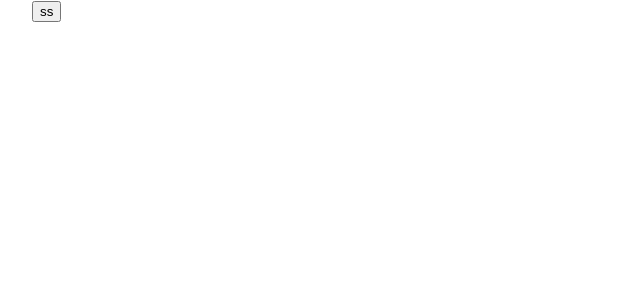
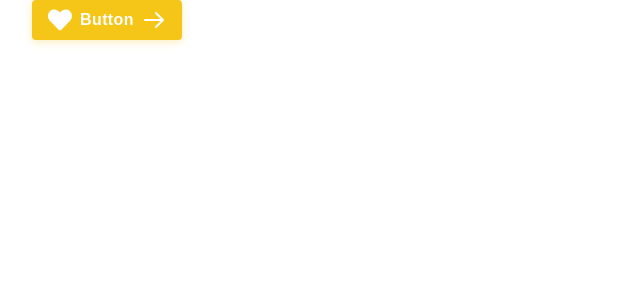
Before and after one commit to ffcabbar/next-movie, a Next.js app: page / in a window 1280 px wide. Shown: the top 300 px of the page, without its empty margins (0-640 px from the left). Built offline with nearby package versions, Linux system fonts and the light colour scheme.

Commit message:
adds button component and classnames package

```diff
--- /dev/null
+++ b/components/lib/Button/Button.module.scss
@@ -0,0 +1,76 @@
+.button {
+  display: flex;
+  align-items: center;
+  gap: 8px;
+  font-weight: 600;
+  letter-spacing: 0.4px;
+  border: none;
+  padding: 0 1rem;
+  border-radius: 4px;
+  box-shadow: 0 2px 8px 0 rgba(#f5c518, 0.3);
+  cursor: pointer;
+  transition-duration: 0.2s;
+  transition-timing-function: cubic-bezier(0.2, 0.8, 0.4, 1);
+
+  &:disabled {
+    cursor: not-allowed;
+    background-color: var(--color-gray-200);
+    color: var(--color-gray-300);
+  }
+
+  span {
+    margin-bottom: -4px;
+  }
+}
+
+.buttonXs {
+  height: 1.5rem;
+  min-width: 1.5rem;
+  font-size: 0.75rem;
+}
+.buttonSm {
+  height: 2rem;
+  min-width: 2rem;
+  font-size: 0.875rem;
+}
+.buttonMd {
+  height: 2.5rem;
+  min-width: 2.5rem;
+  font-size: 1rem;
+}
+.buttonLg {
+  height: 3rem;
+  min-width: 3rem;
+  font-size: 1.125rem;
+}
+
+.buttonSolid {
+  background: var(--color-primary);
+  color: var(--color-white);
+
+  &:hover {
+    background: darken(#f5c518, 5%);
+    transform: translateY(-2px);
+  }
+}
+.buttonOutline {
+  background: transparent;
+  color: var(--color-primary);
+  border: 1px solid var(--color-primary);
+
+  &:hover {
+    background: lighten(#f5c518, 45%);
+    transform: translateY(-2px);
+  }
+}
+.buttonGhost {
+  background: transparent;
+  color: var(--color-primary);
+  border: none;
+  box-shadow: none;
+
+  &:hover {
+    background: lighten(#f5c518, 40%);
+    transform: translateY(-2px);
+  }
+}
--- a/components/lib/Button/Button.tsx
+++ b/components/lib/Button/Button.tsx
@@ -1,14 +1,73 @@
 import React from 'react';
-
+import cn from 'classnames';
+import styles from './Button.module.scss';
 export interface IButtonProps
   extends React.DetailedHTMLProps<
-      React.ButtonHTMLAttributes<HTMLButtonElement>,
-      HTMLButtonElement
-    >,
-    React.AriaAttributes {}
+    React.ButtonHTMLAttributes<HTMLButtonElement>,
+    HTMLButtonElement
+  > {
+  size?: ButtonSize;
+  variant?: ButtonVariant;
+  leftIcon?: React.ReactElement;
+  rightIcon?: React.ReactElement;
+}
 
-export const ButtonPrimary: React.FC<IButtonProps> = (props) => {
-  const { children, ...rest } = props;
+type ButtonSize = 'xs' | 'sm' | 'md' | 'lg';
+type ButtonVariant = 'solid' | 'outline' | 'ghost';
 
-  return <button {...rest}>{children}</button>;
+export const Button: React.FC<IButtonProps> = (props) => {
+  const {
+    children = 'Button',
+    style,
+    className,
+    size = 'md',
+    variant = 'solid',
+    leftIcon,
+    rightIcon,
+    ...rest
+  } = props;
+
+  let _style: React.CSSProperties = style || {};
+
+  /* Override Defaults */
+  // if (color && _style) {
+  //   _style.color = color;
+  // }
+
+  let buttonSize;
+  if (size === 'xs') {
+    buttonSize = styles.buttonXs;
+  } else if (size === 'sm') {
+    buttonSize = styles.buttonSm;
+  } else if (size === 'md') {
+    buttonSize = styles.buttonMd;
+  } else {
+    buttonSize = styles.buttonLg;
+  }
+
+  let buttonVariant;
+  if (variant === 'solid') {
+    buttonVariant = styles.buttonSolid;
+  } else if (variant === 'outline') {
+    buttonVariant = styles.buttonOutline;
+  } else if (variant === 'ghost') {
+    buttonVariant = styles.buttonGhost;
+  }
+
+  return (
+    <button
+      className={cn(
+        styles.button,
+        `${buttonSize}`,
+        `${buttonVariant}`,
+        className
+      )}
+      style={_style}
+      {...rest}
+    >
+      {leftIcon && <span>{leftIcon}</span>}
+      {children}
+      {rightIcon && <span>{rightIcon}</span>}
+    </button>
+  );
 };
--- a/package.json
+++ b/package.json
@@ -11,6 +11,7 @@
     "pre-commit": "yarn format && yarn lint && git add ."
   },
   "dependencies": {
+    "classnames": "^2.3.1",
     "next": "12.0.7",
     "react": "17.0.2",
     "react-dom": "17.0.2",
--- a/pages/index.tsx
+++ b/pages/index.tsx
@@ -1,6 +1,6 @@
 import type { NextPage } from 'next';
 import Head from 'next/head';
-import { ButtonPrimary } from '../components/lib/Button/Button';
+import { Button } from '../components/lib/Button/Button';
 import styles from '../styles/Home.module.scss';
 
 const Home: NextPage = () => {
@@ -12,7 +12,37 @@ const Home: NextPage = () => {
         <link rel="icon" href="/favicon.ico" />
       </Head>
 
-      <ButtonPrimary>ss</ButtonPrimary>
+      <Button
+        leftIcon={
+          <svg
+            width="24"
+            height="24"
+            viewBox="0 0 31 27"
+            fill="none"
+            xmlns="http://www.w3.org/2000/svg"
+          >
+            <path
+              d="M27.991 1.84616C24.6731 -0.968294 19.7386 -0.462053 16.6932 2.66579L15.5004 3.88921L14.3077 2.66579C11.2683 -0.462053 6.32777 -0.968294 3.00986 1.84616C-0.792406 5.07646 -0.992207 10.8741 2.41046 14.3756L14.1261 26.4169C14.8829 27.1944 16.112 27.1944 16.8688 26.4169L28.5844 14.3756C31.9931 10.8741 31.7933 5.07646 27.991 1.84616V1.84616Z"
+              fill="white"
+            />
+          </svg>
+        }
+        rightIcon={
+          <svg
+            height="24px"
+            viewBox="0 0 96 96"
+            width="24px"
+            xmlns="http://www.w3.org/2000/svg"
+          >
+            <path
+              d="M12,52h62.344L52.888,73.456c-1.562,1.562-1.562,4.095-0.001,5.656c1.562,1.562,4.096,1.562,5.658,0l28.283-28.284l0,0  c0.186-0.186,0.352-0.391,0.498-0.609c0.067-0.101,0.114-0.21,0.172-0.315c0.066-0.124,0.142-0.242,0.195-0.373  c0.057-0.135,0.089-0.275,0.129-0.415c0.033-0.111,0.076-0.217,0.099-0.331C87.973,48.525,88,48.263,88,48l0,0  c0-0.003-0.001-0.006-0.001-0.009c-0.001-0.259-0.027-0.519-0.078-0.774c-0.024-0.12-0.069-0.231-0.104-0.349  c-0.039-0.133-0.069-0.268-0.123-0.397c-0.058-0.139-0.136-0.265-0.208-0.396c-0.054-0.098-0.097-0.198-0.159-0.292  c-0.146-0.221-0.314-0.427-0.501-0.614L58.544,16.888c-1.562-1.562-4.095-1.562-5.657-0.001c-1.562,1.562-1.562,4.095,0,5.658  L74.343,44L12,44c-2.209,0-4,1.791-4,4C8,50.209,9.791,52,12,52z"
+              fill="white"
+            />
+          </svg>
+        }
+      >
+        Button
+      </Button>
     </div>
   );
 };
```
Also changed, not shown: 1 other file (tests, documents, lock files or other folders).
